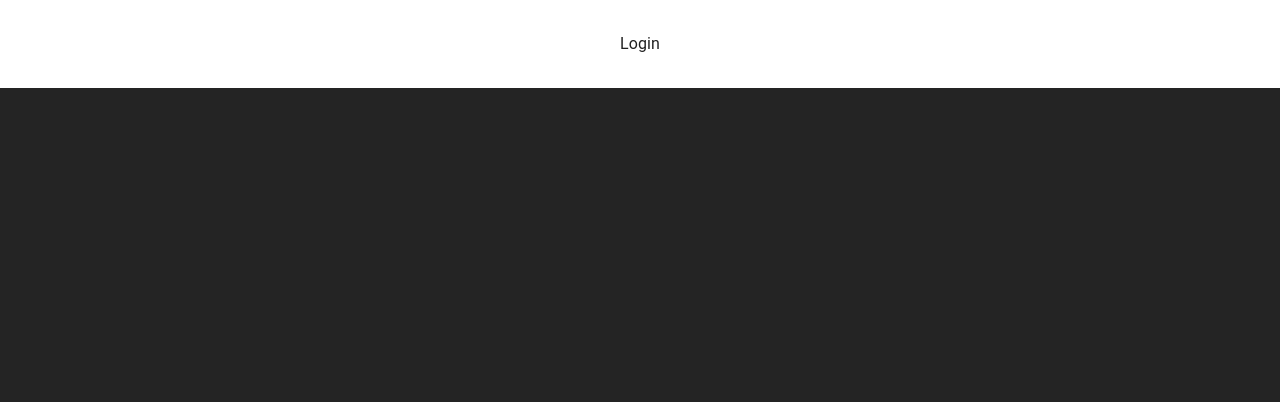
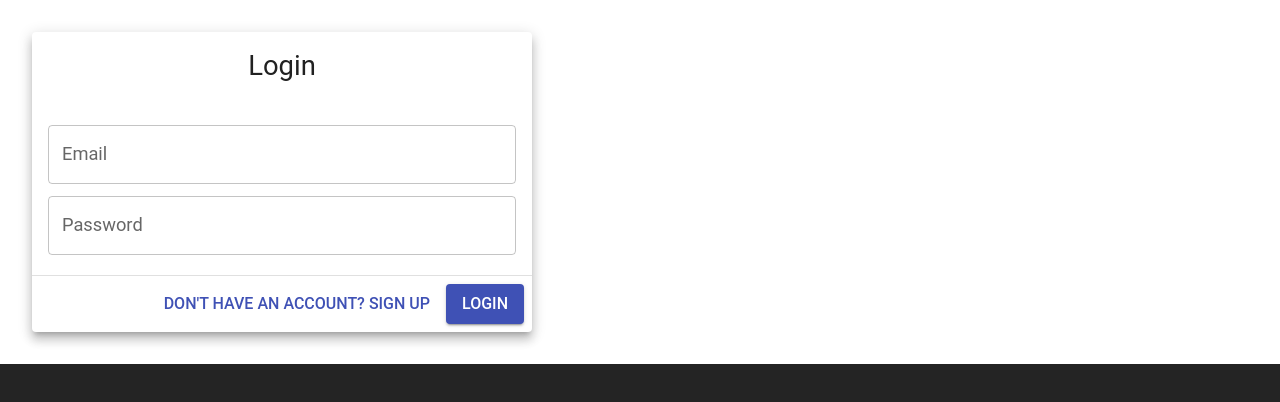
Before and after one commit to franArteaga8/quida-t, a React (Vite) app in the folder root/: page /login in a window 1280 px wide. Shown: the top 402 px of the page. Built offline with nearby package versions, Linux system fonts and the light colour scheme; the HTML template or start-up script is replaced by a standard one.

Commit message:
Login / Signup Form

```diff
--- a/root/package.json
+++ b/root/package.json
@@ -15,6 +15,7 @@
     "@fontsource/roboto": "^5.0.12",
     "@mui/icons-material": "^5.15.14",
     "@mui/material": "^5.15.14",
+    "@mui/x-data-grid": "^7.1.0",
     "axios": "^1.6.8",
     "react": "^18.2.0",
     "react-dom": "^18.2.0",
--- a/root/src/pages/Login/Login.jsx
+++ b/root/src/pages/Login/Login.jsx
@@ -1,7 +1,82 @@
+import { Button, Card, CardActions, CardContent, CardHeader, Divider, TextField } from "@mui/material"
+import { useState } from "react"
+import { postLogin, postSignup } from "../../services/auth"
 
 const Login = () => {
+  const [email, setEmail] = useState('');
+  const [pass, setPassword] = useState('');
+  const [name, setName] = useState('');
+  const [username, setUsername] = useState('');
+  const [showRegisterForm, setShowRegisterForm] = useState(false);
+
+  const handleFormToggle = () => {
+    setShowRegisterForm(!showRegisterForm);
+  };
+
+  const handleAction = async () => {
+    if (showRegisterForm) {
+      const signupRes = await postSignup({ email, pass, name, username });
+      console.log(signupRes);
+    } else {
+      const loginRes = await postLogin({ email, pass });
+      console.log(loginRes);
+    }
+  };
+
   return (
-    <div>Login</div>
+    <>
+      <Card sx={{ maxWidth: '500px' }} raised={true} >
+        <CardHeader title={showRegisterForm ? 'Register' : 'Login'} />
+        <CardContent>
+          {showRegisterForm && (
+            <>
+              <TextField
+                label="Name"
+                variant="outlined"
+                margin="dense"
+                fullWidth={true}
+                value={name}
+                onChange={(e) => setName(e.target.value)}
+              />
+              <TextField
+                label="Username"
+                variant="outlined"
+                margin="dense"
+                fullWidth={true}
+                value={username}
+                onChange={(e) => setUsername(e.target.value)}
+              />
+            </>
+          )}
+          <TextField
+            label="Email"
+            variant="outlined"
+            margin="dense"
+            fullWidth={true}
+            value={email}
+            onChange={(e) => setEmail(e.target.value)}
+          />
+          <TextField
+            label="Password"
+            variant="outlined"
+            margin="dense"
+            fullWidth={true}
+            type="password"
+            value={pass}
+            onChange={(e) => setPassword(e.target.value)}
+          />
+        </CardContent>
+        <Divider />
+        <CardActions sx={{ display: 'flex', justifyContent: 'flex-end' }}>
+          <Button onClick={handleFormToggle}>
+            {showRegisterForm ? 'Already have an account? Login' : 'Don\'t have an account? Sign Up'}
+          </Button>
+          <Button onClick={handleAction} variant="contained" >
+            {showRegisterForm ? 'Register' : 'Login'}
+          </Button>
+        </CardActions>
+      </Card>
+    </>
   )
 }
 
--- a/root/src/services/auth.js
+++ b/root/src/services/auth.js
@@ -1,12 +1,13 @@
 import api from './config'
 
-export const login = async (loginData) => {
+export const postLogin = async (loginData) => {
   const { data } = await api.post('/auth/login', loginData)
   console.log(data)
-    return data
+  return data
 }
 
-export const signup = async (signupData) => {
-  const response = await api.post('/auth/signup', signupData)
-    return response
+export const postSignup = async (signupData) => {
+  const { data } = await api.post('/auth/signup', signupData)
+  console.log(data)
+  return data
 }
--- a/root/src/theme/custom.jsx
+++ b/root/src/theme/custom.jsx
@@ -11,9 +11,11 @@ export const customTheme = createTheme({
         },
     },
     spacing: {
-        // spacing
+        unit: 8, // example default spacing unit
     },
     typography: {
-        // typography
+        fontFamily: 'Roboto, sans-serif', // example font family
+        fontSize: 16, // example base font size
+        // Customize other typography settings as needed
     }
 })
```
Also changed, not shown: 1 other file (tests, documents, lock files or other folders).
